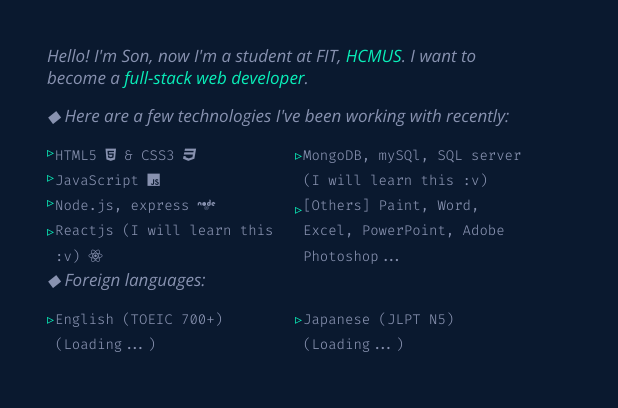
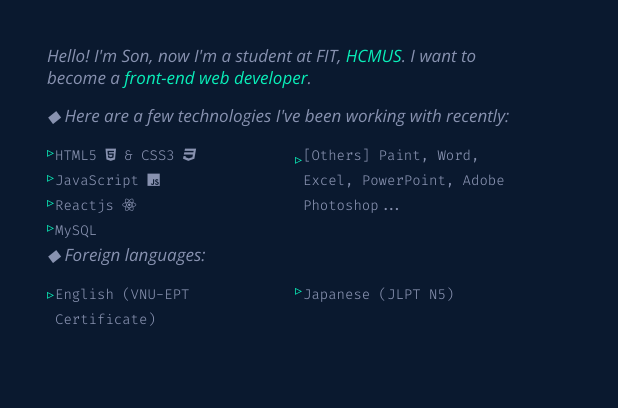
Before and after one commit to lelouchlamperouge18/TEST_CV_2, a plain HTML site: page index.html in a window 1280 px wide. Shown: the part 1226-1634 px from the top of the page, 224-842 px from the left. Drawn offline with nearby package versions, Linux system fonts and the light colour scheme; grey boxes are pictures that could not be loaded.

Commit message:
update 6/1/21

```diff
--- a/index.html
+++ b/index.html
@@ -79,7 +79,7 @@
       <li class="header__item primary-txt-color">04.<span onclick="onSetScrollTop(3850)" class="cursor-pointer header__link ml-7 gray-txt-color txt-decoration-none">連絡先</span>
       </li>
     </ol>
-    <a href="index.html"> <button onclick="alert('Cú lừa :v CV của tui chính là cái trang web này luôn nè :v')" class="btn aqua-gradient ff-secondary">My CV here</button> </a>
+    <a href="https://drive.google.com/file/d/1_jlZO8T1TRHV2UWXeRm4HioX4afzDWOo/view?usp=sharing" target="_blank"> <button class="btn aqua-gradient ff-secondary">My CV here</button> </a>
 	</header>
   <!-- CHRISTMAS LIGHTS -->
   <section>
@@ -297,7 +297,7 @@
       <div class="about-me__content d-flex"> <div class="container"> <div class="row">
         <div class="col-sm-12 col-md-8 col-lg-8 col-xl-8">
           <div data-aos="fade-up" data-aos-duration="1500">
-            <p class="about-me__text dark-gray-txt-color mt-0">Hello! I'm Son, now I'm a student at FIT, <span class="primary-txt-color">HCMUS</span>. I want to become a <span class="primary-txt-color">full-stack web developer</span>.
+            <p class="about-me__text dark-gray-txt-color mt-0">Hello! I'm Son, now I'm a student at FIT, <span class="primary-txt-color">HCMUS</span>. I want to become a <span class="primary-txt-color">front-end web developer</span>.
             </p>
             <p class="about-me__text dark-gray-txt-color mt-0">
               ◆ Here are a few technologies I've been working with recently:
@@ -312,15 +312,11 @@
               </li>
 
               <li class="list-content__item position-relative mr-1 pl-2">
-                Node.js, express <i class="fab fa-node"></i>
+                Reactjs <i class="fab fa-react"></i>
               </li>
 
               <li class="list-content__item position-relative mr-1 pl-2">
-                Reactjs (I will learn this :v) <i class="fab fa-react"></i>
-              </li>
-
-              <li class="list-content__item position-relative mr-1 pl-2">
-                MongoDB, mySQl, SQL server (I will learn this :v)
+                MySQL
               </li>
 
               <li class="list-content__item position-relative mr-1 pl-2">
@@ -334,11 +330,11 @@
 
             <ul class="list-content list-content--col-two ff-secondary fs-primary p-0 m-0 dark-gray-txt-color">
               <li class="list-content__item position-relative mr-1 pl-2">
-                English (TOEIC 700+) (Loading...)
+                English (VNU-EPT Certificate)
               </li>
 
               <li class="list-content__item position-relative mr-1 pl-2">
-                Japanese (JLPT N5) (Loading...)
+                Japanese (JLPT N5)
               </li>
             </ul>
           </div>
@@ -407,7 +403,7 @@
                             </li>
 
                             <li class="list-content__item position-relative mt-1 mr-1 pl-3 fs-secondary">
-                                GPA unlimited :v (Till semester 3/8)
+                                GPA 7.1/10 (Till semester 4/8)
                             </li>
                         </ul>
                     </div>
```
